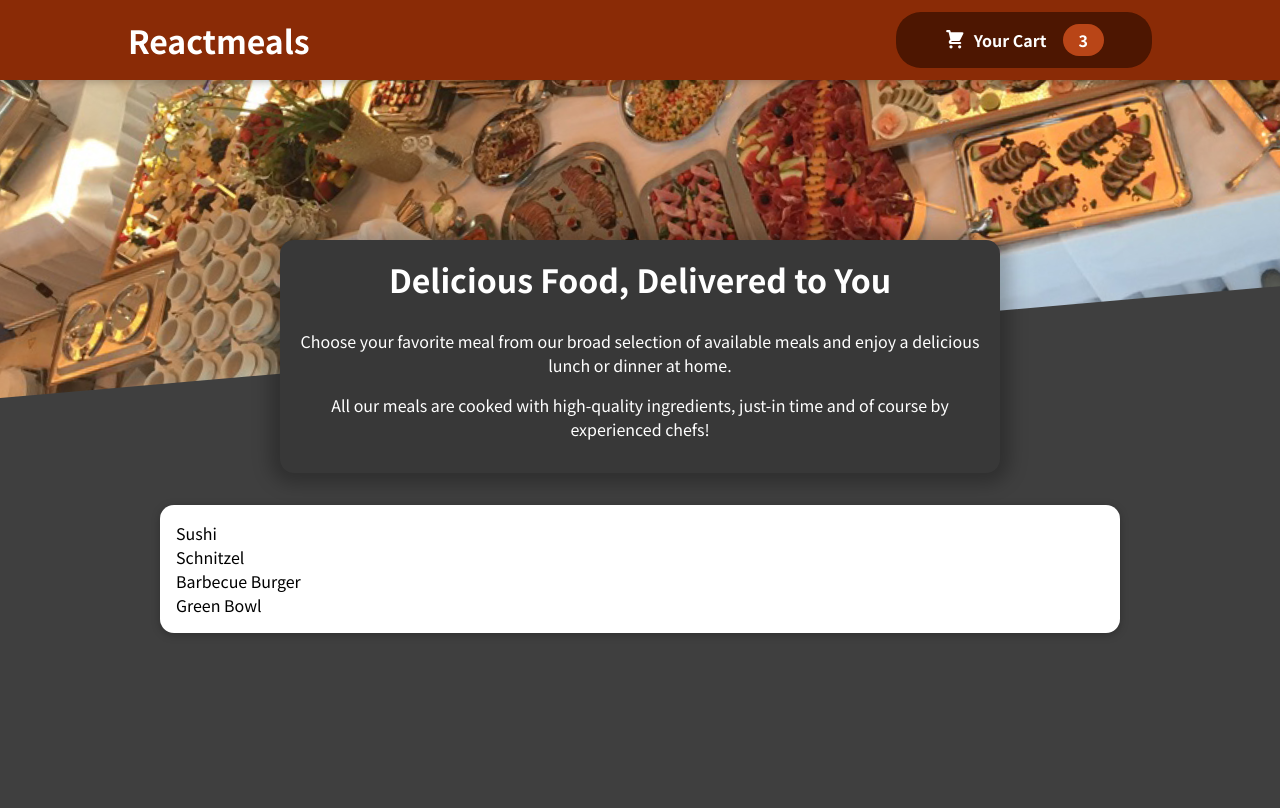
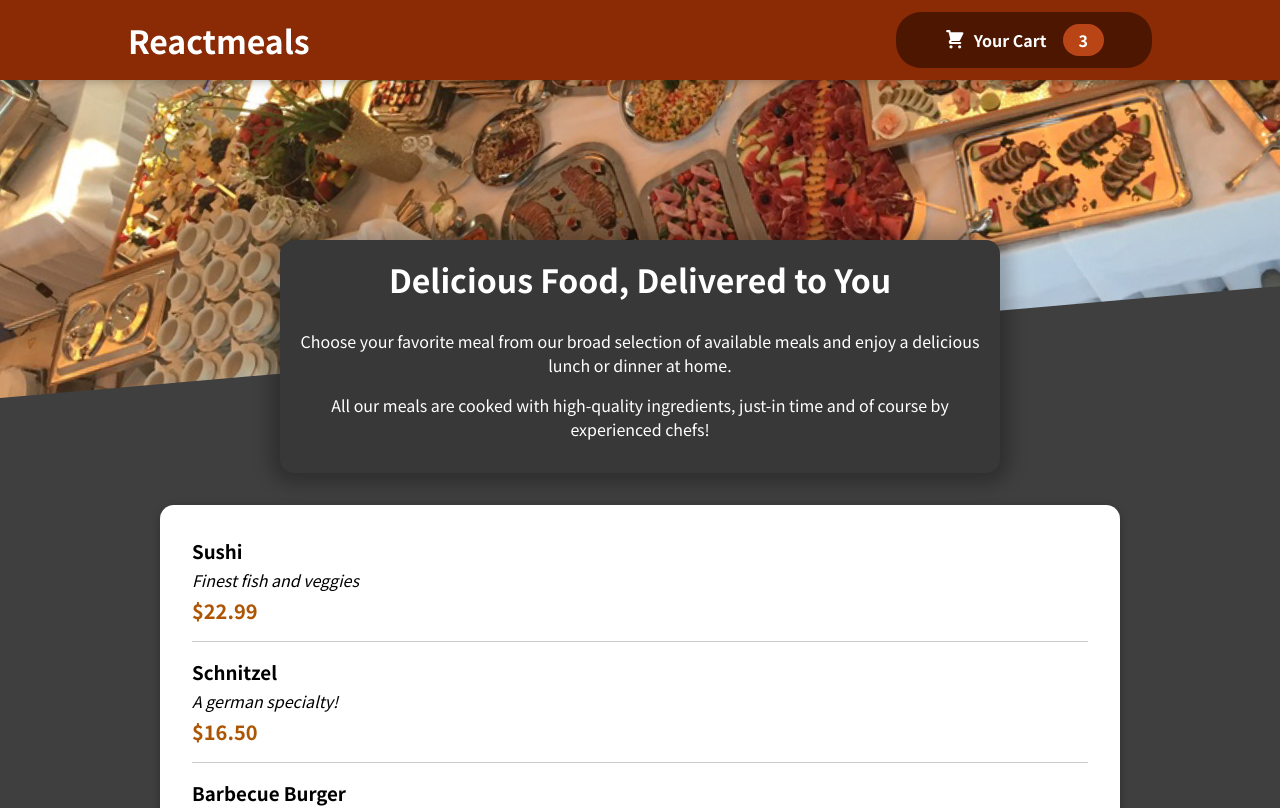
Before and after one commit to av308q/orderMealsApp, a React (Create React App) app: page / in a window 1280 px wide. Shown: the top 808 px of the page. Built offline with nearby package versions, Linux system fonts and the light colour scheme.

Commit message:
fixed template-ltteral

```diff
--- a/src/components/Meals/AvailableMeals.js
+++ b/src/components/Meals/AvailableMeals.js
@@ -1,4 +1,5 @@
 import Card from '../UI/Card';
+import MealItem from './MealItem/MealItem';
 import classes from './AvailableMeals.module.css'
 
 const DUMMY_MEALS = [
@@ -30,7 +31,13 @@
 
 
 const AvailableMeals = () => {
-    const mealsList = DUMMY_MEALS.map((meal) => <li>{meal.name}</li>);
+    const mealsList = DUMMY_MEALS.map((meal) => (
+    <MealItem key={meal.id}
+    name={meal.name}
+    description={meal.description}
+    price={meal.price}
+    />
+    ));
   return (
   <section className={classes.meals}>
     <Card>
--- a/src/components/Meals/MealItem/MealItem.js
+++ b/src/components/Meals/MealItem/MealItem.js
@@ -1,13 +1,13 @@
-import classes from './MealsItem.module.css'
+import classes from './MealItem.module.css';
 
-const MealItem = props => {
-    const price = `$${props.price.tiFixed(2)}`;
+const MealItem = (props) => {
+    const price = `$${props.price.toFixed(2)}`;
     return (
-    <li>
+    <li className={classes.meal}>
 <div>
     <h3>{props.name}</h3>
     <div className={classes.description}>{props.description}</div>
-    <div className={classes.price}>{props.price}</div>
+    <div className={classes.price}>{price}</div>
     </div>
 <div>
 
```
Also changed, not shown: 1 other file (tests, documents, lock files or other folders).
